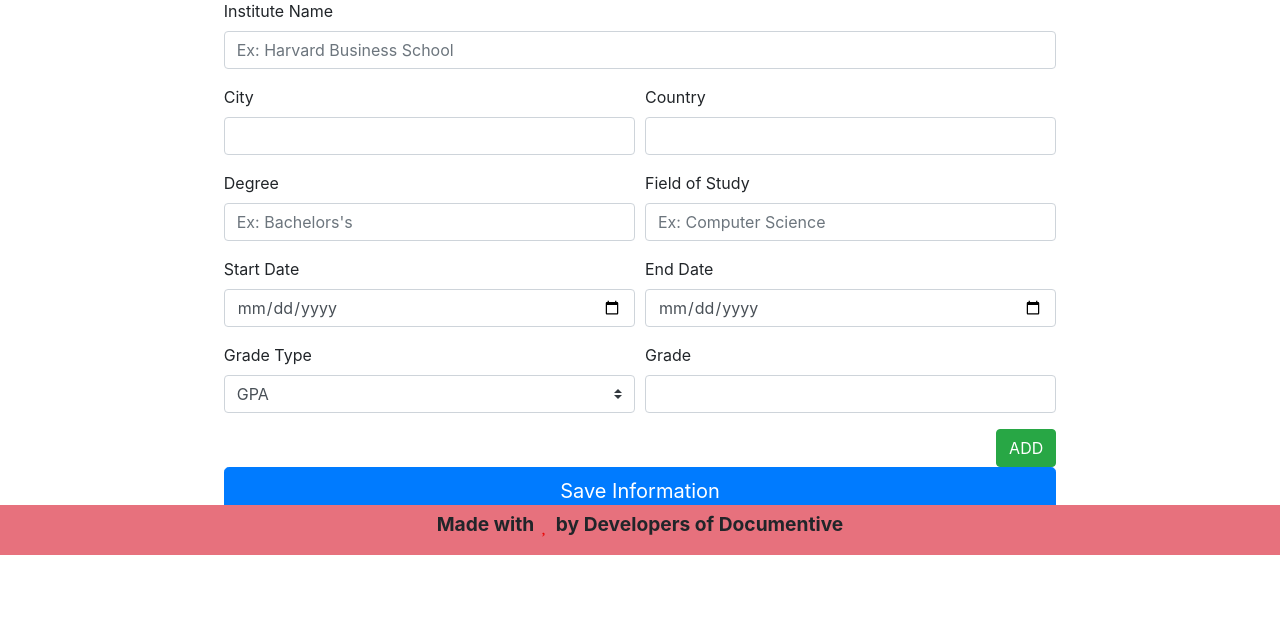
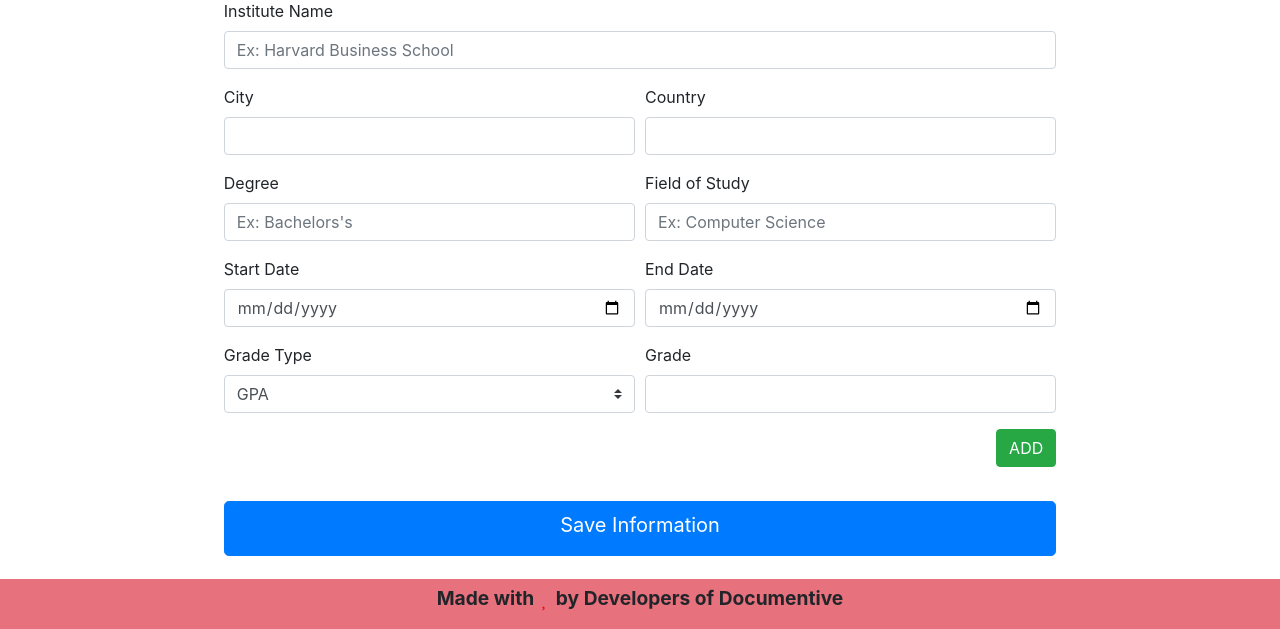
Before and after one commit to Documentive/TemplateBuddy-Old, a Flask app: page /education in a window 1280 px wide. Shown: the part 304-933 px from the top of the page. Before the commit the page ends 859 px from the top, so only its background shows below. Run offline with Flask 2, Linux system fonts and the light colour scheme; some libraries are stand-ins or nearby versions; some web fonts are replaced.

Commit message:
Added space between add and save button and footer

```diff
--- a/static/css/main.css
+++ b/static/css/main.css
@@ -121,6 +121,7 @@ form button#personal-tab-submit {
 
 form button.addBtn, button.remBtn {
     float: right;
+    margin-bottom: 4%;
 }
 
 .upload-file button {
@@ -144,6 +145,11 @@ form button.addBtn, button.remBtn {
 
 .upload-file button#viewPic {
     margin-left: 5px;
+}
+
+form button#education-save {
+    margin-bottom: 4%;
+    padding-bottom: 15px;
 }
 
 /* For the containers */
--- a/templates/education.html
+++ b/templates/education.html
@@ -5,10 +5,9 @@
     <meta name="viewport" content="width=device-width, initial-scale=1.0">
 
     <!-- Bootstrap CSS File -->
-    <link rel="stylesheet" href="../static/css/bootstrap.min.css" integrity="sha384-JcKb8q3iqJ61gNV9KGb8thSsNjpSL0n8PARn9HuZOnIxN0hoP+VmmDGMN5t9UJ0Z" crossorigin="anonymous">
-
+    <link rel="stylesheet" href="../static/css/bootstrap.min.css">
     <!-- Custom CSS -->
-    <link rel="stylesheet" href="../static/css/main.css">
+    <link rel="stylesheet" href="{{ url_for('static',filename='css/main.css') }}">
 
     <!-- Font Awesome CDN -->
     <link rel="stylesheet" href="../static/css/font-awesome.min.css">
```
